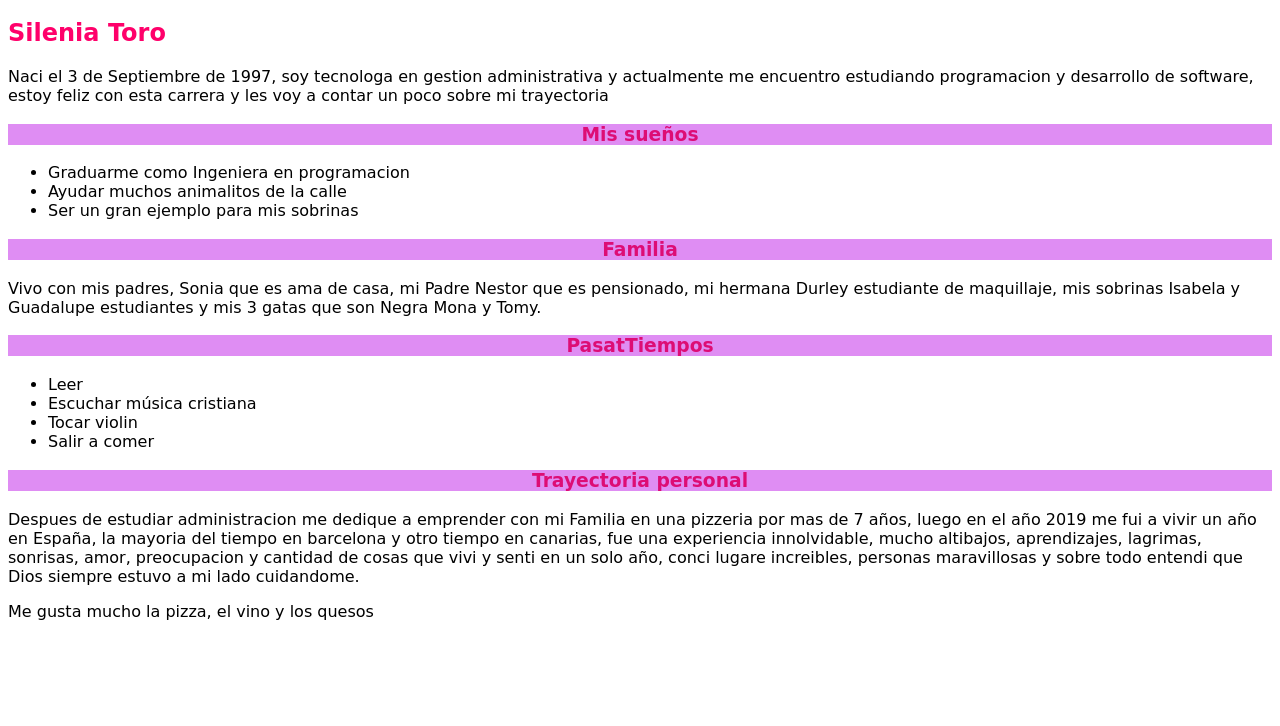
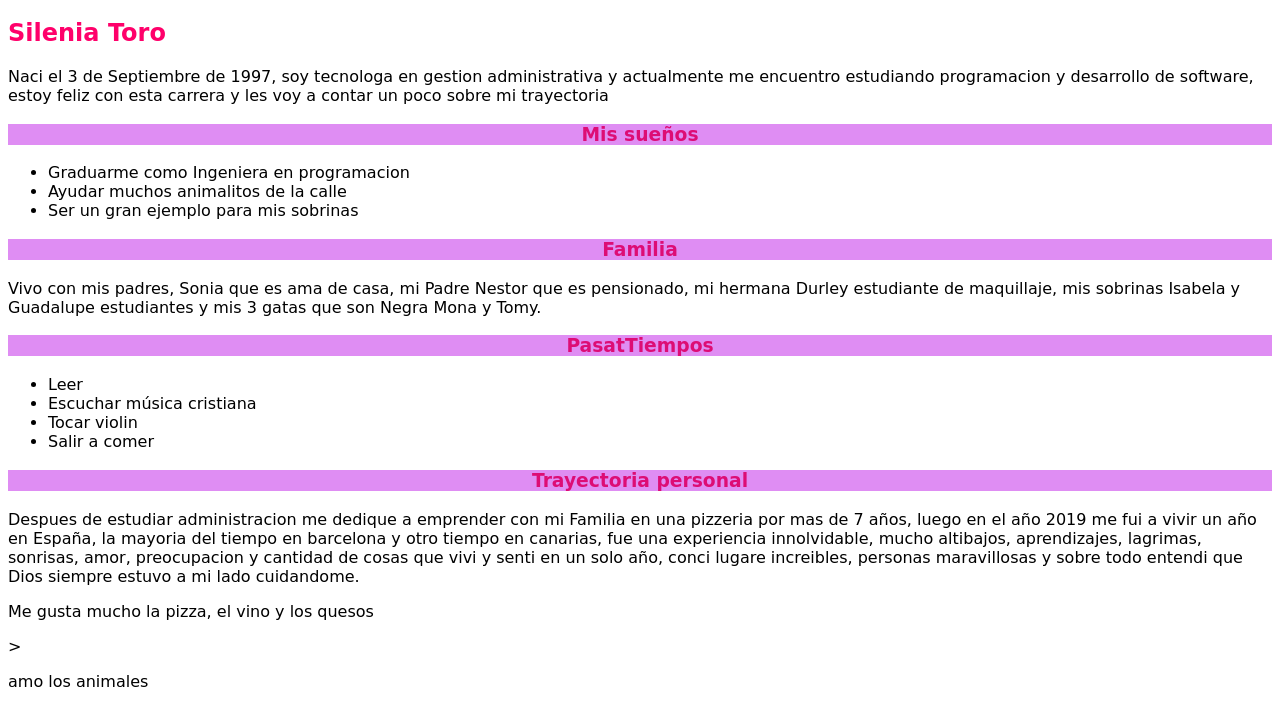
Before and after one commit to Silenia-0309/AutobiografiaSilenia, a plain HTML site: page index.html in a window 1280 px wide. Shown: the part 62-788 px from the top of the page. Drawn offline with Linux system fonts and the light colour scheme.

```diff
--- a/index.html
+++ b/index.html
@@ -40,6 +40,6 @@
     </p>
     </Ul>
     <p>Me gusta mucho la pizza, el vino y los quesos</p>
-
+     ><p> amo los animales</p>
 </style> </body>
 </html>
```
